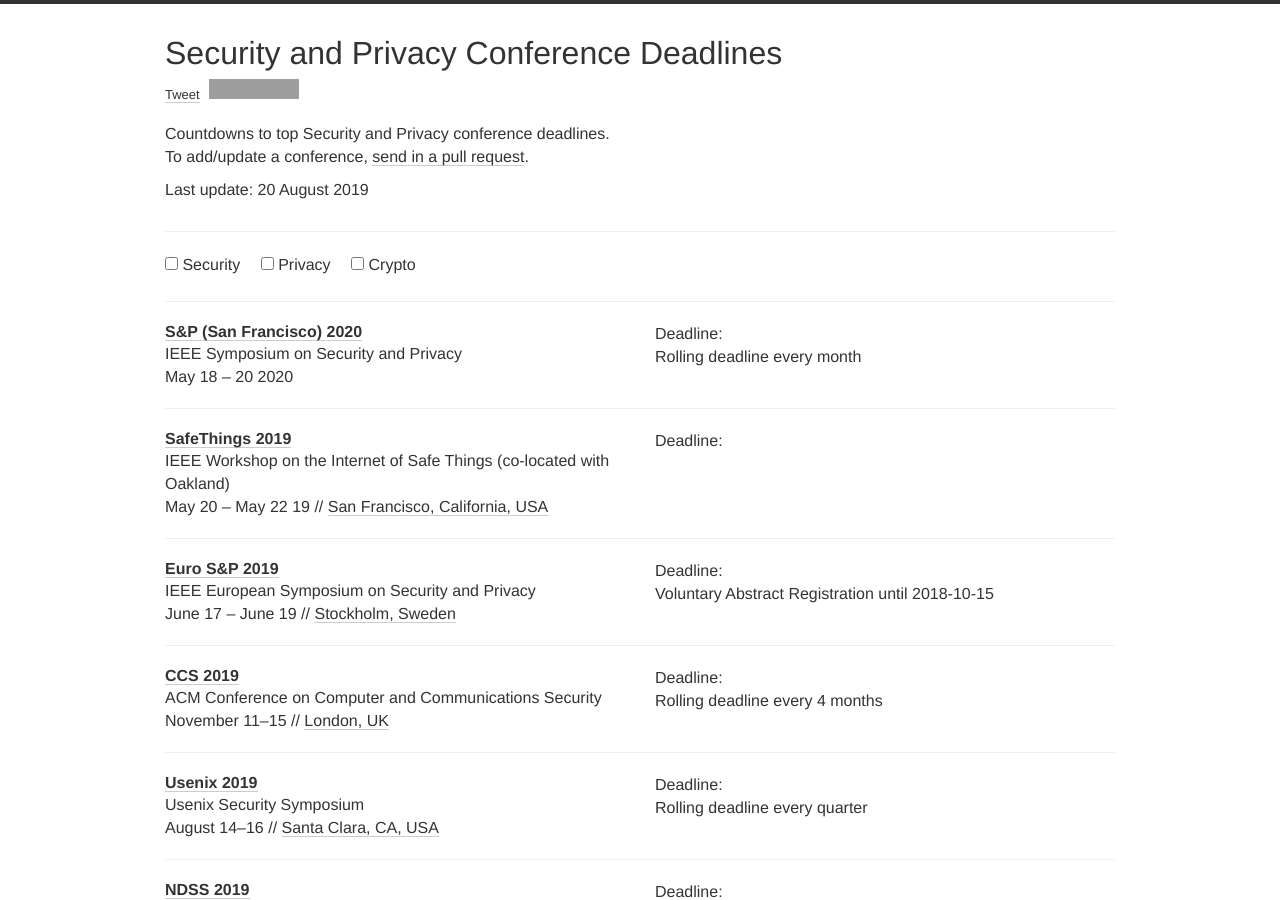
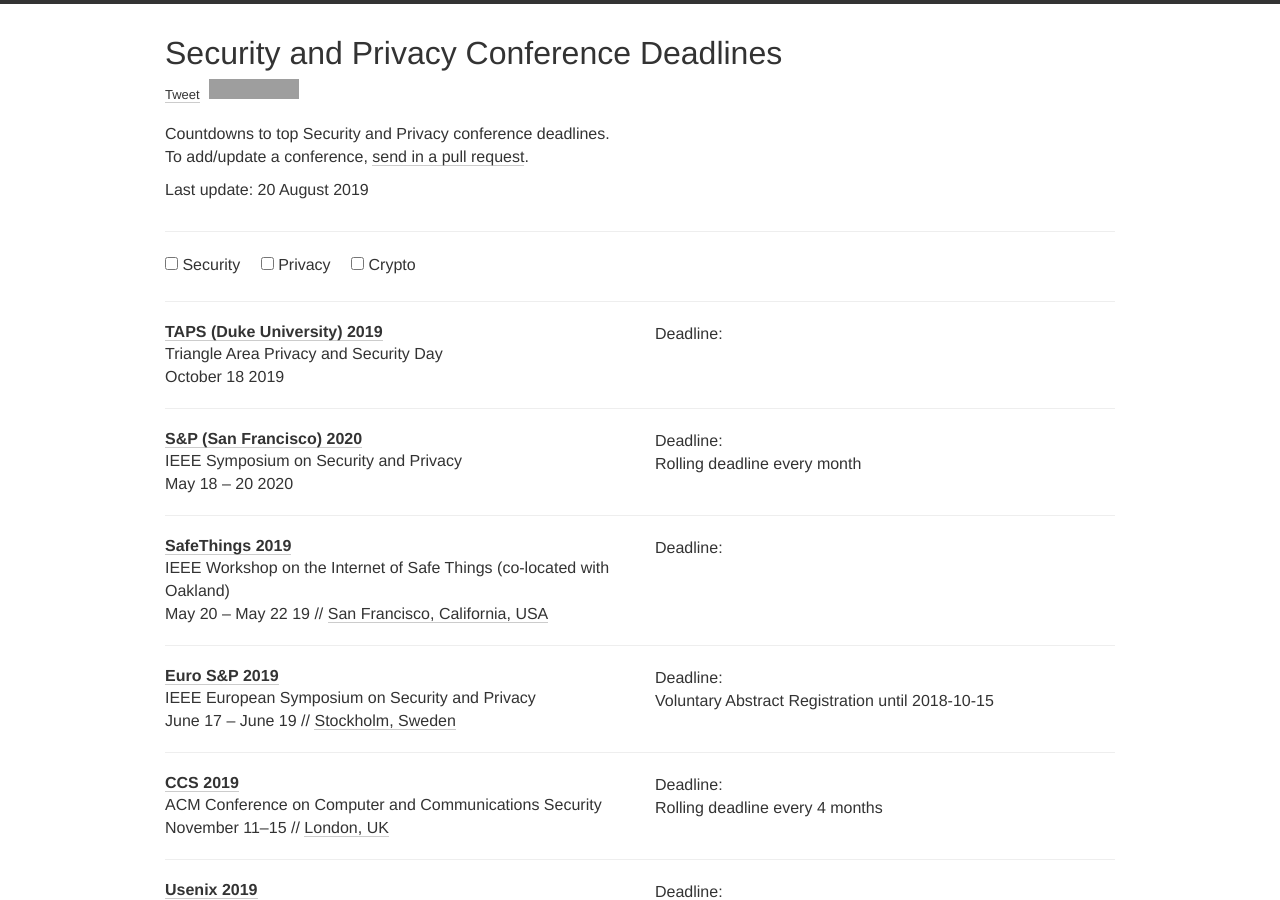
Before and after one commit to sec-deadlines/sec-deadlines.github.io, a Jekyll site: the page built from index.html, in a window 1280 px wide and 900 px high. Built offline with Jekyll 4.4.1, drawn with Linux system fonts in a browser that asks for light colours; nearby versions of some CDN libraries; comment, search, counter and statistics services are not loaded; grey boxes are pictures that could not be loaded.

Commit message:
Update conferences.yml
Please add Triangle Area Privacy and Security Day at Duke University on October 18 2019

```diff
--- a/_data/conferences.yml
+++ b/_data/conferences.yml
@@ -1,5 +1,14 @@
 ---
 # Security and Privacy
+- name: TAPS (Duke University)
+  year: 2019
+  date: "October 18 2019"
+  description: Triangle Area Privacy and Security Day
+  link: https://www2.cs.duke.edu/projects/taps/
+  deadline: "2019-10-17 23:59"
+  timezone: Etc/GMT+7
+  tags: [SEC, PRIV]
+
 - name: S&P (San Francisco)
   year: 2020
   date: "May 18 – 20 2020"
```
